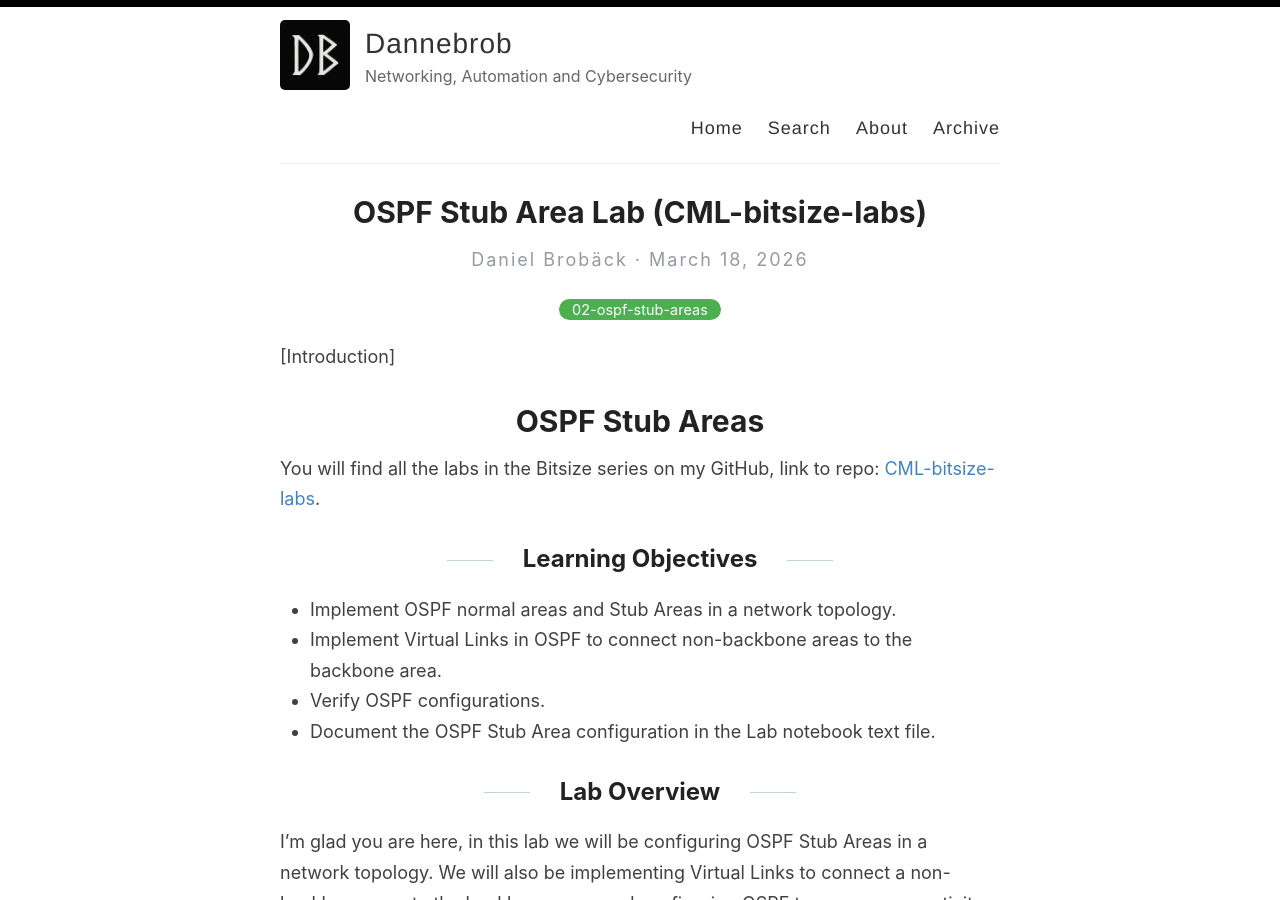
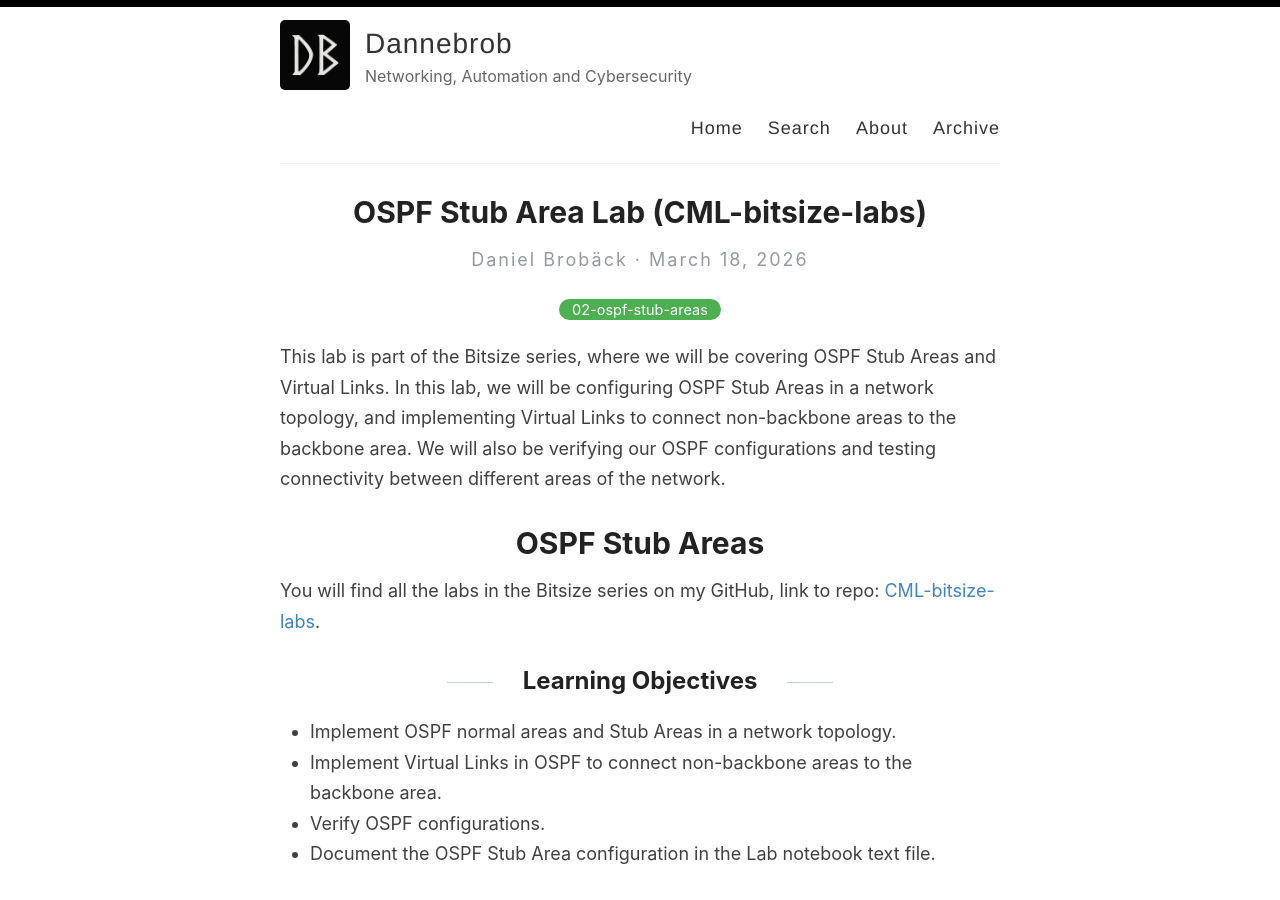
Before and after one commit to dannebrob/dannebrob.github.io, a Jekyll site: the page built from _posts/2026-03-18-CML-bitsize-labs-OSPF-Stub-Area-Lab.md, in a window 1280 px wide and 900 px high. Built offline with Jekyll 4.4.1, drawn with Linux system fonts in a browser that asks for light colours; our own code applies the rules of GitHub Pages for plain Markdown files.

Commit message:
Sync lab MD files and root images

```diff
--- a/_posts/2026-03-18-CML-bitsize-labs-OSPF-Stub-Area-Lab.md
+++ b/_posts/2026-03-18-CML-bitsize-labs-OSPF-Stub-Area-Lab.md
@@ -5,7 +5,8 @@ source_repo: "CML-bitsize-labs"
 source_path: "labs/ospf/02-OSPF-Stub-Areas/OSPF-Stub-Area-Lab.md"
 ---
 
-[Introduction]
+This lab is part of the Bitsize series, where we will be covering OSPF Stub Areas and Virtual Links. In this lab, we will be configuring OSPF Stub Areas in a network topology, and implementing Virtual Links to connect non-backbone areas to the backbone area. We will also be verifying our OSPF configurations and testing connectivity between different areas of the network.
+
 # OSPF Stub Areas
 You will find all the labs in the Bitsize series on my GitHub, link to repo: [CML-bitsize-labs](https://github.com/dannebrob/CML-bitsize-labs/tree/main).
 
```
